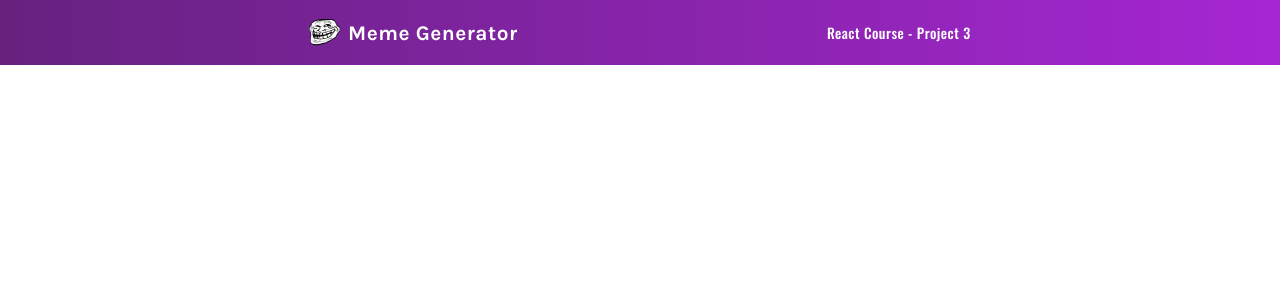
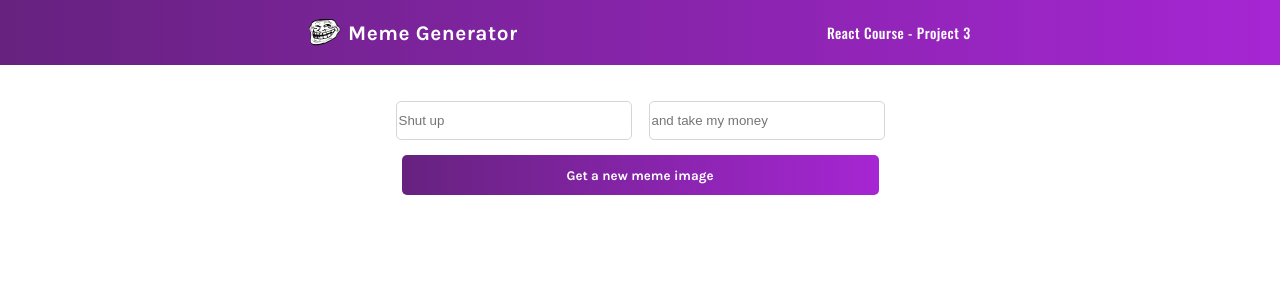
Before and after one commit to wbsantiago/meme-generator, a React (Vite) app: page / in a window 1280 px wide. Shown: the top 300 px of the page. Built offline with nearby package versions, Linux system fonts and the light colour scheme.

Commit message:
form section done with style ready too

```diff
--- a/src/App.jsx
+++ b/src/App.jsx
@@ -1,11 +1,13 @@
 import './App.css'
 import Header from './components/Header'
+import Form from './components/Form'
 
 function App() {
 
   return (
     <div className="App">
       <Header />
+      <Form />
     </div>
   )
 }
--- /dev/null
+++ b/src/components/Form.jsx
@@ -0,0 +1,13 @@
+import './form.css'
+
+export default function Form() {
+    return (
+        <form>
+            <div className="form--input">
+            <label><input type="text" name="" id="" placeholder="Shut up" /></label>
+            <label><input type="text" name="" id="" placeholder="and take my money" /></label>
+            </div>
+            <button type="submit">Get a new meme image </button>
+        </form>
+    )
+}
--- /dev/null
+++ b/src/components/form.css
@@ -0,0 +1,33 @@
+form {
+    display: flex;
+    flex-direction: column;
+    align-items: center;
+
+}
+
+.form--input {
+    display: flex;
+    justify-content: center;
+    align-items: center;
+    gap: 17px;
+    margin-top: 36px;
+}
+
+input {
+    border: 1px solid #D5D4D8;
+    height: 35px;
+    width: 230px;
+    border-radius: 5px;
+}
+
+button {
+    font-family: 'Karla', sans-serif;
+    background: linear-gradient(90deg, #672280 1.18%, #A626D3 100%);
+    width: 477px;
+    height: 40px;
+    border-radius: 5px;
+    border: 0;
+    color: white;
+    margin: 15px auto 0px auto;
+    cursor: pointer;
+}
```
